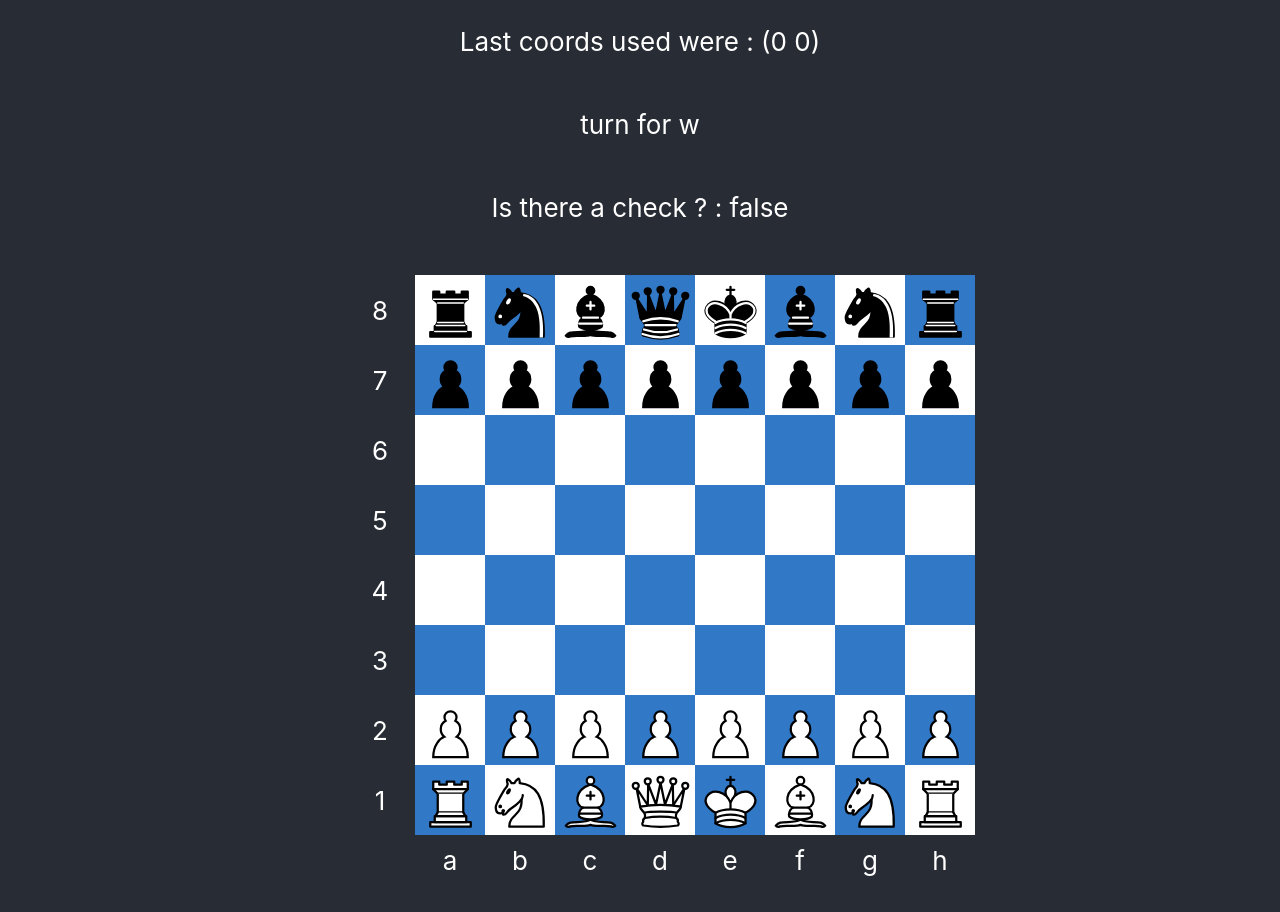
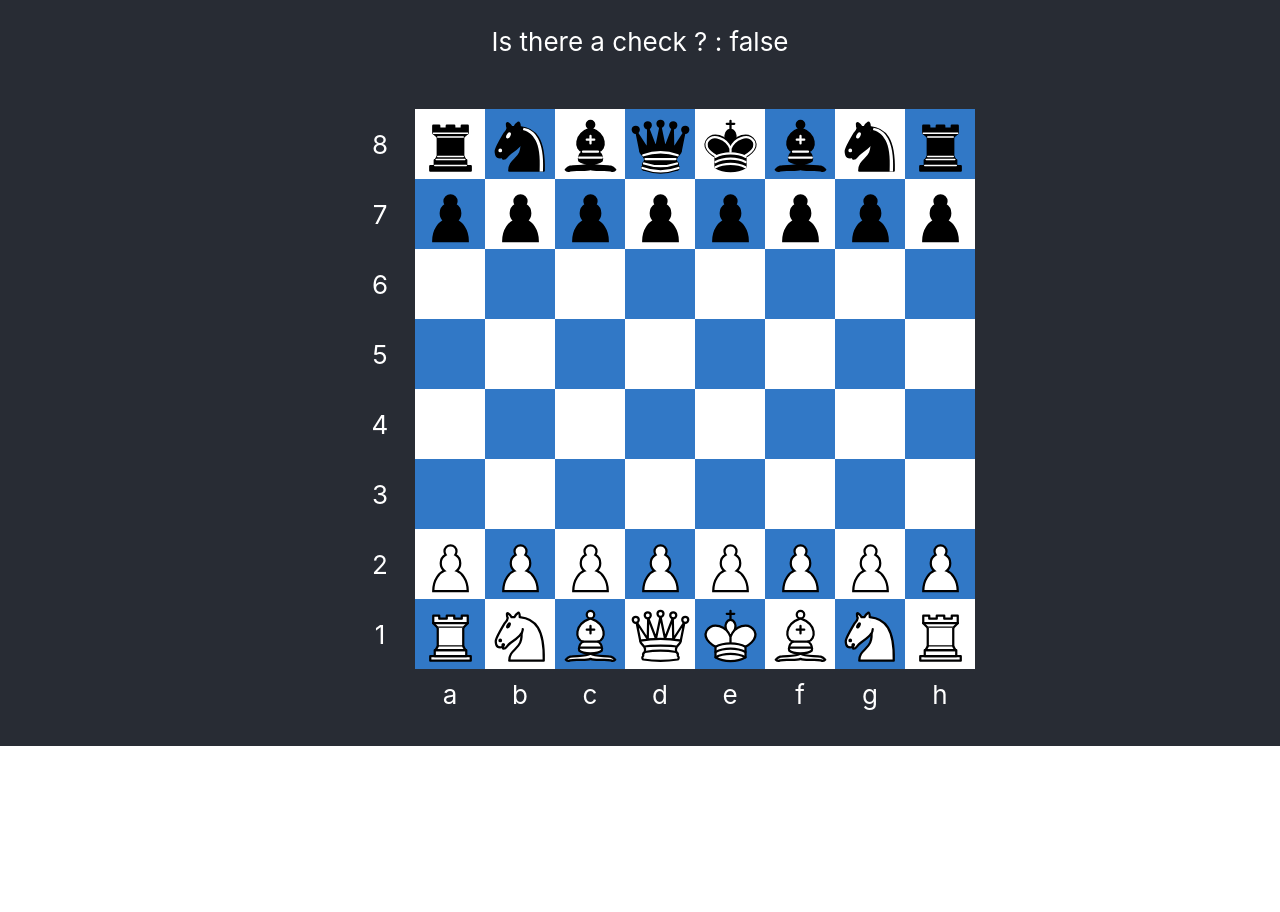
Before and after one commit to msanlop/chess, a React (Create React App) app: page / in a window 1280 px wide. After the commit the page ends 800 px from the top, so only its background shows below. Built offline with nearby package versions, Linux system fonts and the light colour scheme.

Commit message:
refactor : remove unused help texts

```diff
--- a/src/App.tsx
+++ b/src/App.tsx
@@ -47,8 +47,6 @@ function App() {
   return (
     <div className="App">
       <header className="App-header">
-        <p>Last coords used were : ({selectedPiece.x} {selectedPiece.y})</p>
-        <p>turn for {gameState.turn}</p>
         <p>Is there a check ? : {String(gameState.check)} </p>
         <Board
           onClickSelect={selectTile}
--- a/src/Board.tsx
+++ b/src/Board.tsx
@@ -20,8 +20,7 @@ function Board(props:any) {
      */
     const followMouseCursor = (event : React.MouseEvent) => {
         if(dragging){
-            //TODO: fix page zoom offset for high zooms?
-            //TODO: fix sprite offset
+            //TODO: fix page zoom offset for page scrolling : make it unscrollable !!!!
             const x = event.clientX
             const y = event.clientY
             setDraggingCoords({x:x, y:y})
```
